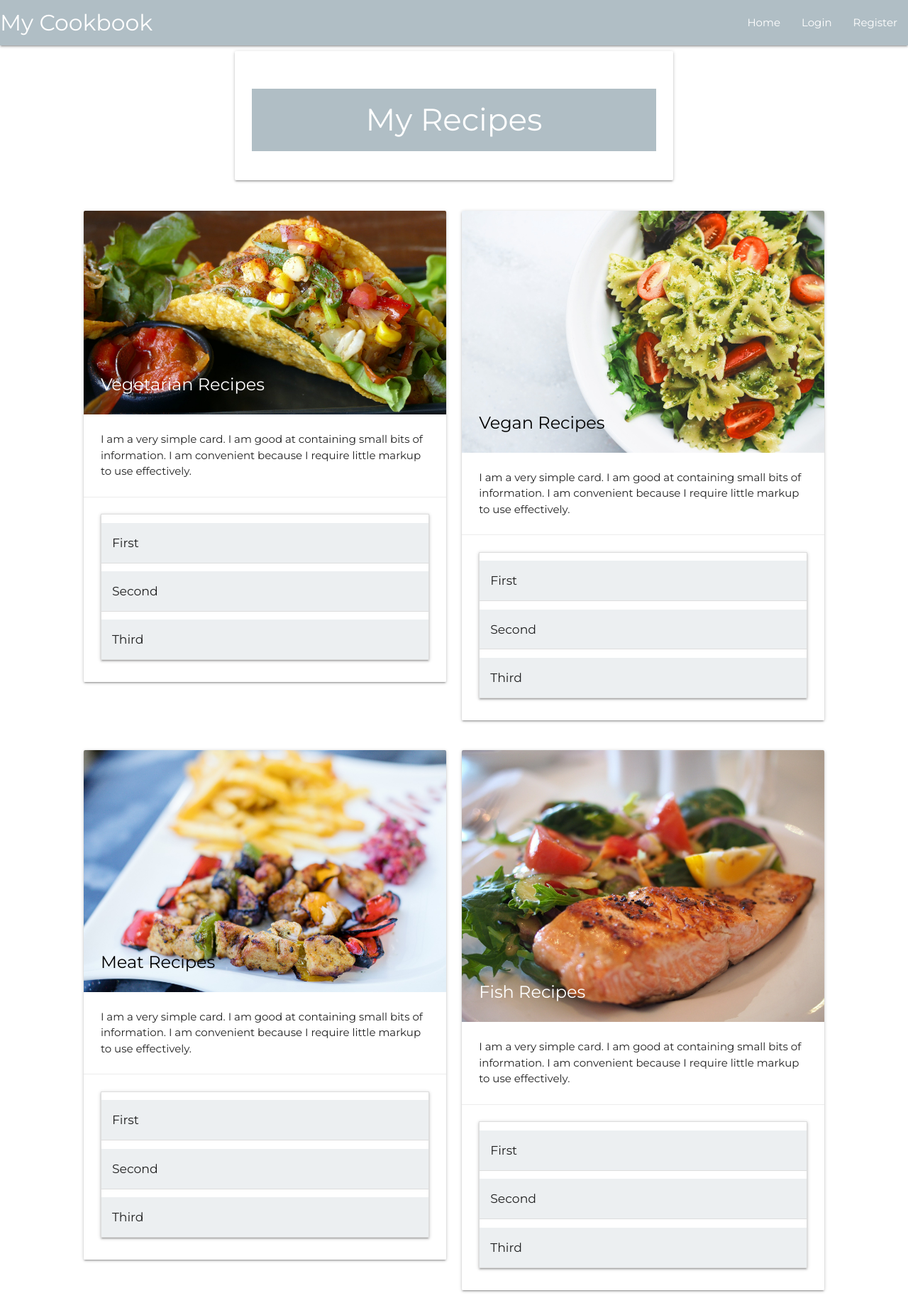
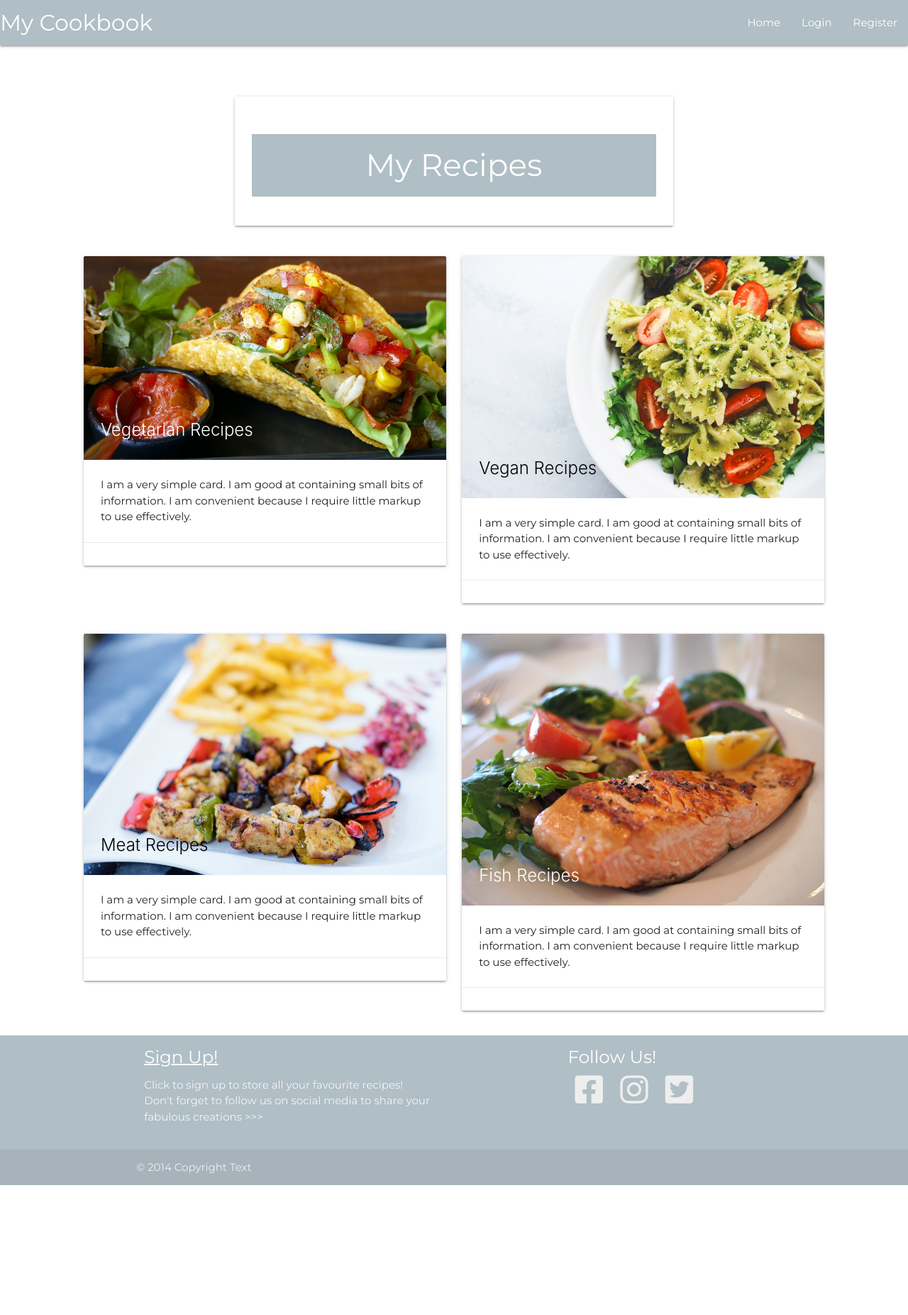
Before and after one commit to LauraJones929/project-3, a Flask app: page / in a window 1280 px wide. Shown: the whole page at 71% size. After the commit the page ends 1670 px from the top, so only its background shows below. Run offline with Flask 2, Linux system fonts and the light colour scheme; data that the repository does not hold is empty; some libraries are stand-ins or nearby versions; some web fonts are replaced.

Commit message:
Add footer and icons throughout the recipes page

```diff
--- a/app.py
+++ b/app.py
@@ -21,7 +21,7 @@ mongo = PyMongo(app)
 @app.route("/")
 @app.route("/get_recipes")
 def get_recipes():
-    recipes = mongo.db.recipes.find()
+    recipes = list(mongo.db.recipes.find())
     return render_template("recipes.html", recipes=recipes)
 
 
--- a/static/css/style.css
+++ b/static/css/style.css
@@ -1,8 +1,16 @@
 @import url('https://fonts.googleapis.com/css2?family=Dongle&family=Indie+Flower&family=Montserrat:wght@400&display=swap');
 
-.navbar a, #register-title, #submit-btn, .input-text,
-#registration, #login-title, .card-title,
-.collapsible-header, .card-content {
+body {
+    display: flex;
+    min-height: 100vh;
+    flex-direction: column;
+  }
+
+  main {
+    flex: 1 0 auto;
+  }
+
+.font-style {
     font-family: 'Montserrat', 'sans-serif';
 }
 
@@ -22,3 +30,33 @@
 #vegan-title, #meat-title {
     color: black;
 }
+
+.whitespace {
+    white-space: pre-wrap;
+}
+
+#signup {
+    color: white;
+    text-decoration: underline 2px;
+}
+
+.page-footer {
+    padding-top: 0px;
+}
+
+#social-links i {
+    font-size: 3rem;
+    padding-left: 10px;
+    padding-right: 10px;
+}
+
+@media screen and (max-width: 993px) {
+    .hidden {
+        display: none;
+    }
+
+    #social-links {
+        text-align: center;
+    }
+
+}
--- a/templates/base.html
+++ b/templates/base.html
@@ -18,36 +18,63 @@
 
     <header>
         <!-- navbar -->
-        <nav class="nav-extended navbar blue-grey lighten-3">
+        <nav class="font-style nav-extended navbar blue-grey lighten-3">
             <div class="nav-wrapper">
                 <a href="{{ url_for('get_recipes') }}" class="brand-logo">My Cookbook</a>
-                <a href="#" data-target="mobile-demo" class="sidenav-trigger right"><i class="fas fa-bars"></i></a>
-                <ul class="right hide-on-med-and-down">
-                    <li><a href="{{ url_for('get_recipes') }}">Home</a></li>
+                <a href="#" data-target="mobile-demo" class="sidenav-trigger right font-style">
+                    <i class="fas fa-bars"></i></a>
+                <ul class="right hide-on-med-and-down" aria-labelledby="home-link my-recipes-link
+                    add-recipe-link logout-link login-link register-link">
+                    <li>
+                        <a href="{{ url_for('get_recipes') }}" id="home-link">Home</a><
+                            /li>
                     {% if session.user %}
-                        <li><a href="{{ url_for('get_recipes', username=session['user']) }}">My Recipes</a></li>
-                        <li><a href="#">Add A Recipe</a></li>
-                        <li><a href="#">Shopping List</a></li>
-                        <li><a href="{{ url_for('logout') }}">Logout</a></li>
+                        <li>
+                            <a href="{{ url_for('get_recipes', username=session['user']) }}"
+                            id="my-recipes-link">My Recipes</a>
+                        </li>
+                        <li>
+                            <a href="#" id="add-recipe-link">Add A Recipe</a>
+                        </li>
+                        <li>
+                            <a href="{{ url_for('logout') }}" id="logout-link">Logout</a>
+                        </li>
                     {% else %}
-                        <li><a href="{{ url_for('login') }}">Login</a></li>
-                        <li><a href="{{ url_for('register') }}">Register</a></li>
+                        <li>
+                            <a href="{{ url_for('login') }}" id="login-link">Login</a>
+                        </li>
+                        <li>
+                            <a href="{{ url_for('register') }}" id="register-link">Register</a>
+                        </li>
                     {% endif %}
                 </ul>
             </div>
         </nav>
 
         <!-- mobile nav -->
-        <ul class="sidenav" id="mobile-demo">
-            <li><a href="{{ url_for('get_recipes') }}">Home</a></li>
+        <ul class="sidenav" id="mobile-demo" aria-labelledby="home-link my-recipes-link
+            add-recipe-link logout-link login-link register-link">
+            <li>
+                <a href="{{ url_for('get_recipes') }}" id="home-link">Home</a>
+            </li>
             {% if session.user %}
-                <li><a href="{{ url_for('get_recipes', username=session['user']) }}">My Recipes</a></li>
-                <li><a href="#">Add A Recipe</a></li>
-                <li><a href="#">Shopping List</a></li>
-                <li><a href="{{ url_for('logout') }}">Logout</a></li>
+                <li>
+                    <a href="{{ url_for('get_recipes', username=session['user']) }}"
+                    id="my-recipes-link">My Recipes</a>
+                </li>
+                <li>
+                    <a href="#" id="add-recipe-link">Add A Recipe</a>
+                </li>
+                <li>
+                    <a href="{{ url_for('logout') }}" id="logout-link">Logout</a>
+                </li>
             {% else %}
-                <li><a href="{{ url_for('login') }}">Login</a></li>
-                <li><a href="{{ url_for('register') }}">Register</a></li>
+                <li>
+                    <a href="{{ url_for('login') }}" id="login-link">Login</a>
+                </li>
+                <li>
+                    <a href="{{ url_for('register') }}" id="register-link">Register</a>
+                </li>
             {% endif %}
         </ul>
     </header>
@@ -58,7 +85,7 @@
             {% if messages %}
                 {% for message in messages %}
                     <div class="row">
-                        <p class="center-align" id="registration">{{ message }}</p>
+                        <p class="center-align font-style" id="registration">{{ message }}</p>
                     </div>
                 {% endfor %}
             {% endif %}
@@ -70,6 +97,49 @@
         {% endblock %}
     </main>
 
+    <footer class="page-footer blue-grey lighten-3">
+        <div class="container">
+            <div class="row">
+                <div class="col l6 m12 s12 hidden">
+                    <h5 class="font-style white-text">
+                        <a href="register.html" id="signup">Sign Up!</a>
+                    </h5>
+                    <p class="grey-text text-lighten-4 font-style">Click to sign up to store all your
+                        favourite recipes! <br>
+                        Don't forget to follow us on social media to share your
+                        fabulous creations >>>
+                    </p>
+                </div>
+                <div class="col l4 offset-l2 m12 s12" id="social-links">
+                    <h5 class="white-text font-style">Follow Us!</h5>
+                    <span>
+                        <a class="grey-text text-lighten-3" href="https://www.facebook.com"
+                            rel="noopener" aria-label="visit our Facebook page (new tab)" target="_blank">
+                            <i class="fa-brands fa-facebook-square"></i>
+                        </a>
+                    </span>
+                    <span>
+                        <a class="grey-text text-lighten-3" href="https://www.instagram.com"
+                            rel="noopener" aria-label="visit our Instagram page (new tab)" target="_blank">
+                            <i class="fa-brands fa-instagram"></i>
+                        </a>
+                    </span>
+                    <span>
+                        <a class="grey-text text-lighten-3" href="https://www.twitter.com"
+                            rel="noopener" aria-label="visit our Twitter page (new tab)" target="_blank">
+                            <i class="fa-brands fa-twitter-square"></i>
+                        </a>
+                    </span>
+                </div>
+            </div>
+        </div>
+        <div class="footer-copyright">
+            <div class="container font-style">
+                © 2014 Copyright Text
+            </div>
+        </div>
+    </footer>
+
     <script src="https://cdnjs.cloudflare.com/ajax/libs/materialize/1.0.0/js/materialize.min.js"></script>
     <script src="{{ url_for('static', filename='js/script.js') }}"></script>
     {% block scripts %}
--- a/templates/login.html
+++ b/templates/login.html
@@ -1,7 +1,7 @@
 {% extends "base.html" %}
 {% block content %}
 
-    <h3 class="center-align" id="login-title">Log In</h3>
+    <h3 class="center-align font-style" id="login-title">Log In</h3>
 
     <div class="row">
         <form class="col s10 offset-s1 l6 offset-l3" method="POST" action="{{ url_for('login') }}">
--- a/templates/profile.html
+++ b/templates/profile.html
@@ -1,7 +1,7 @@
 {% extends "base.html" %}
 {% block content %}
 
-    <div class="row">
+    <div class="row" id="profile-row">
         <div class="col s10 offset-s1 l6 offset-l3">
             <div class="card-panel">
                 <h3 class="card-title center-align blue-grey lighten-3">
--- a/templates/recipes.html
+++ b/templates/recipes.html
@@ -4,21 +4,12 @@
     <div class="row">
         <div class="col s10 offset-s1 l6 offset-l3">
             <div class="card-panel">
-                <h3 class="card-title center-align blue-grey lighten-3">
+                <h3 class="font-style card-title center-align blue-grey lighten-3">
                     My Recipes
                 </h3>
             </div>
         </div>
     </div>
-
-    {% for recipe in recipes %}
-        {{ recipe.name }}<br>
-        {{ recipe.diet }}<br>
-        {{ recipe.cooking_time }}<br>
-        {{ recipe.skill_level }}<br>
-        {{ recipe.serves }}<br>
-        {{ recipe.vegetarian }}<br>
-    {% endfor %}
 
     <div class="row">
         <div class="col s10 offset-s1 m5 offset-m1">
@@ -27,25 +18,35 @@
                     <img src="static/images/veg.jpg">
                     <span class="card-title">Vegetarian Recipes</span>
                 </div>
-                <div class="card-content">
+                <div class="font-style card-content">
                     <p>I am a very simple card. I am good at containing small bits of information.
                         I am convenient because I require little markup to use effectively.</p>
                 </div>
                 <div class="card-action">
+                {% for recipe in recipes if recipe.diet == 'vegetarian' %}
                     <ul class="collapsible">
                         <li>
-                            <h6 class="collapsible-header blue-grey lighten-5">First</h6>
-                            <div class="collapsible-body"><span>Lorem ipsum dolor sit amet.</span></div>
-                        </li>
-                        <li>
-                            <h6 class="collapsible-header blue-grey lighten-5">Second</h6>
-                            <div class="collapsible-body"><span>Lorem ipsum dolor sit amet.</span></div>
-                        </li>
-                        <li>
-                            <h6 class="collapsible-header blue-grey lighten-5">Third</h6>
-                            <div class="collapsible-body"><span>Lorem ipsum dolor sit amet.</span></div>
+                            <h6 class="font-style collapsible-header blue-grey lighten-5">{{ recipe.name }}</h6>
+                            <div class="collapsible-body">
+                                <i class="fas fa-leaf"></i>
+                                <strong class="font-style">
+                                    {{ recipe.diet }}</strong>
+                                <p class="font-style">
+                                    <i class="fas fa-clock"></i>
+                                    {{ recipe.cooking_time }}<br><br>
+                                    <i class="fas fa-utensils"></i>
+                                    {{ recipe.skill_level }}<br><br>
+                                    <i class="fas fa-users"></i>
+                                    {{ recipe.serves }}<br><br>
+                                    {{ recipe.vegetarian }}
+                                </p>
+                                <i class="fas fa-lemon"></i>
+                                <strong class="font-style">Ingredients</strong>
+                                <p class="whitespace font-style">{{ recipe.ingredients }}</p>
+                            </div>
                         </li>
                     </ul>
+                {% endfor %}
                 </div>
             </div>
         </div>
@@ -55,25 +56,34 @@
                     <img src="static/images/vegan.jpg">
                     <span class="card-title" id="vegan-title">Vegan Recipes</span>
                 </div>
-                <div class="card-content">
+                <div class="card-content font-style">
                     <p>I am a very simple card. I am good at containing small bits of information.
                         I am convenient because I require little markup to use effectively.</p>
                 </div>
                 <div class="card-action">
+                    {% for recipe in recipes if recipe.diet == 'vegan' %}
                     <ul class="collapsible">
                         <li>
-                            <h6 class="collapsible-header blue-grey lighten-5">First</h6>
-                            <div class="collapsible-body"><span>Lorem ipsum dolor sit amet.</span></div>
-                        </li>
-                        <li>
-                            <h6 class="collapsible-header blue-grey lighten-5">Second</h6>
-                            <div class="collapsible-body"><span>Lorem ipsum dolor sit amet.</span></div>
-                        </li>
-                        <li>
-                            <h6 class="collapsible-header blue-grey lighten-5">Third</h6>
-                            <div class="collapsible-body"><span>Lorem ipsum dolor sit amet.</span></div>
+                            <h6 class="collapsible-header blue-grey lighten-5 font-style">{{ recipe.name }}</h6>
+                            <div class="collapsible-body">
+                                <i class="fas fa-carrot"></i>
+                                <strong class="font-style">{{ recipe.diet }}</strong>
+                                <p class="font-style">
+                                    <i class="fas fa-clock"></i>
+                                    {{ recipe.cooking_time }}<br><br>
+                                    <i class="fas fa-utensils"></i>
+                                    {{ recipe.skill_level }}<br><br>
+                                    <i class="fas fa-users"></i>
+                                    {{ recipe.serves }}<br><br>
+                                    {{ recipe.vegetarian }}
+                                </p>
+                                <i class="fas fa-lemon"></i>
+                                <strong class="font-style">Ingredients</strong>
+                                <p class="whitespace font-style">{{ recipe.ingredients }}</p>
+                            </div>
                         </li>
                     </ul>
+                {% endfor %}
                 </div>
             </div>
         </div>
@@ -85,25 +95,34 @@
                     <img src="static/images/meat.jpg">
                     <span class="card-title" id="meat-title">Meat Recipes</span>
                 </div>
-                <div class="card-content">
+                <div class="card-content font-style">
                     <p>I am a very simple card. I am good at containing small bits of information.
                         I am convenient because I require little markup to use effectively.</p>
                 </div>
                 <div class="card-action">
+                    {% for recipe in recipes if recipe.diet == 'meat' %}
                     <ul class="collapsible">
                         <li>
-                            <h6 class="collapsible-header blue-grey lighten-5">First</h6>
-                            <div class="collapsible-body"><span>Lorem ipsum dolor sit amet.</span></div>
-                        </li>
-                        <li>
-                            <h6 class="collapsible-header blue-grey lighten-5">Second</h6>
-                            <div class="collapsible-body"><span>Lorem ipsum dolor sit amet.</span></div>
-                        </li>
-                        <li>
-                            <h6 class="collapsible-header blue-grey lighten-5">Third</h6>
-                            <div class="collapsible-body"><span>Lorem ipsum dolor sit amet.</span></div>
+                            <h6 class="collapsible-header blue-grey lighten-5 font-style">{{ recipe.name }}</h6>
+                            <div class="collapsible-body">
+                                <i class="fas fa-bacon"></i>
+                                <strong class="font-style">{{ recipe.diet }}</strong>
+                                <p class="font-style">
+                                    <i class="fas fa-clock"></i>
+                                    {{ recipe.cooking_time }}<br><br>
+                                    <i class="fas fa-utensils"></i>
+                                    {{ recipe.skill_level }}<br><br>
+                                    <i class="fas fa-users"></i>
+                                    {{ recipe.serves }}<br><br>
+                                    {{ recipe.vegetarian }}
+                                </p>
+                                <i class="fas fa-lemon"></i>
+                                <strong class="font-style">Ingredients</strong>
+                                <p class="whitespace font-style">{{ recipe.ingredients }}</p>
+                            </div>
                         </li>
                     </ul>
+                {% endfor %}
                 </div>
             </div>
         </div>
@@ -113,25 +132,34 @@
                     <img src="static/images/fish.jpg">
                     <span class="card-title">Fish Recipes</span>
                 </div>
-                <div class="card-content">
+                <div class="card-content font-style">
                     <p>I am a very simple card. I am good at containing small bits of information.
                         I am convenient because I require little markup to use effectively.</p>
                 </div>
                 <div class="card-action">
+                    {% for recipe in recipes if recipe.diet == 'pescetarian' %}
                     <ul class="collapsible">
                         <li>
-                            <h6 class="collapsible-header blue-grey lighten-5">First</h6>
-                            <div class="collapsible-body"><span>Lorem ipsum dolor sit amet.</span></div>
-                        </li>
-                        <li>
-                            <h6 class="collapsible-header blue-grey lighten-5">Second</h6>
-                            <div class="collapsible-body"><span>Lorem ipsum dolor sit amet.</span></div>
-                        </li>
-                        <li>
-                            <h6 class="collapsible-header blue-grey lighten-5">Third</h6>
-                            <div class="collapsible-body"><span>Lorem ipsum dolor sit amet.</span></div>
+                            <h6 class="collapsible-header blue-grey lighten-5 font-style">{{ recipe.name }}</h6>
+                            <div class="collapsible-body recipe-info">
+                                <i class="fas fa-fish"></i>
+                                <strong class="font-style">{{ recipe.diet }}</strong>
+                                <p class="font-style">
+                                    <i class="fas fa-clock"></i>
+                                    {{ recipe.cooking_time }}<br><br>
+                                    <i class="fas fa-utensils"></i>
+                                    {{ recipe.skill_level }}<br><br>
+                                    <i class="fas fa-users"></i>
+                                    {{ recipe.serves }}<br><br>
+                                    {{ recipe.vegetarian }}
+                                </p>
+                                <i class="fas fa-lemon"></i>
+                                <strong class="font-style">Ingredients</strong>
+                                <p class="whitespace font-style">{{ recipe.ingredients }}</p>
+                            </div>
                         </li>
                     </ul>
+                {% endfor %}
                 </div>
             </div>
         </div>
```
Also changed, not shown: templates/register.html (+4 -3 lines).
